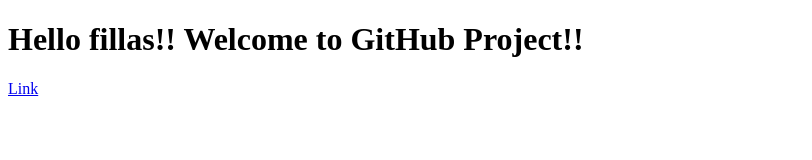
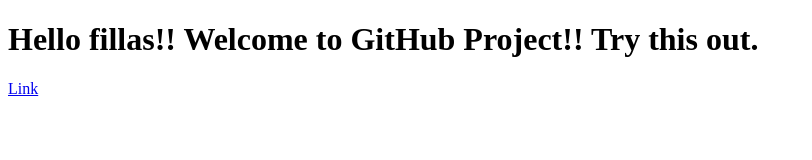
Before and after one commit to anjalisharma99/New_Repo, a plain HTML site: page index.html in a window 1280 px wide. Shown: the whole page, without its empty margins (0-812 px from the left). Drawn offline with Linux system fonts and the light colour scheme.

Commit message:
Modifying both the files

```diff
--- a/index.html
+++ b/index.html
@@ -8,7 +8,7 @@
 </head>
 <body>
 
-    <h1>Hello fillas!! Welcome to GitHub Project!!</h1>
+    <h1>Hello fillas!! Welcome to GitHub Project!! Try this out.</h1>
     <a href="C:\Users\Win 10\Desktop\Test_GitHub\logo.html">Link</a>
 
 </body>
```
Also changed, not shown: logo.html (+1 -1 lines).
